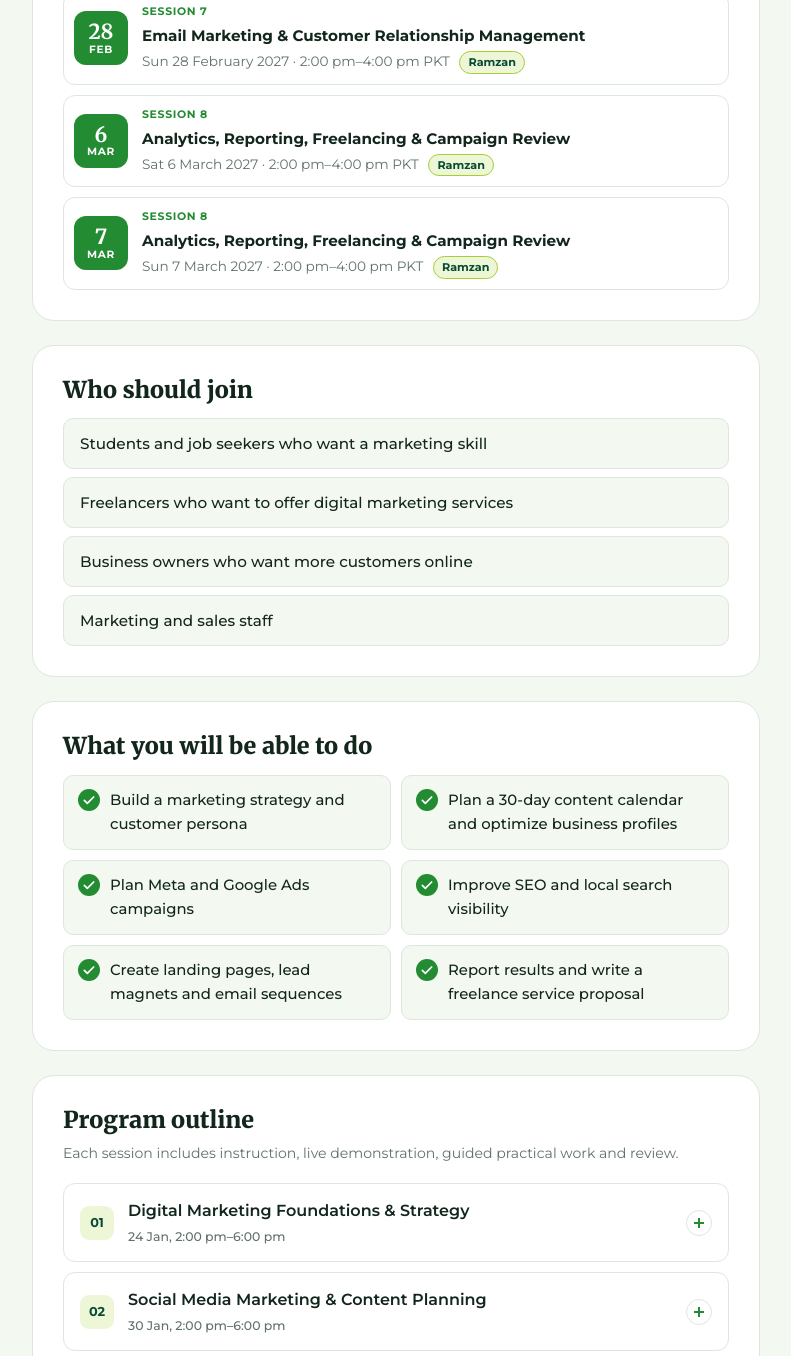
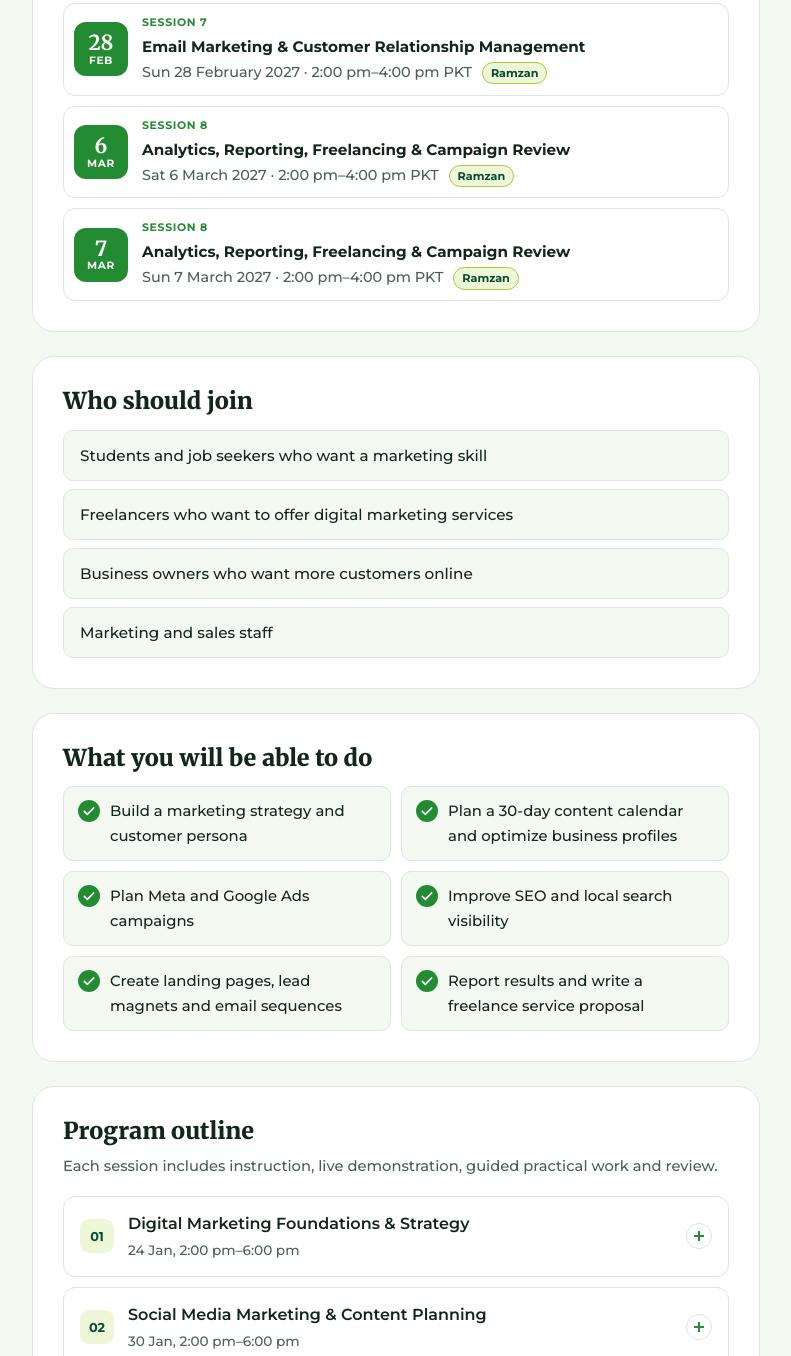
Before and after one commit to parhalikhapakistan/website, a plain HTML site: page course-digital-marketing.html in a window 1280 px wide. Shown: the part 1979-3335 px from the top of the page, without its empty margins (28-819 px from the left). Drawn offline with Linux system fonts and the light colour scheme.

Commit message:
Improve text readability across the site
Body text uses Montserrat Medium and a darker colour, grey notes are
darker, and FAQ answers and session details are normal size and use
the main text colour.

Co-Authored-By: Claude Opus 5.5 <noreply@anthropic.com>

```diff
--- a/assets/css/style.css
+++ b/assets/css/style.css
@@ -845,3 +845,13 @@ details[open] > summary .pp-plus::after { transform: translate(-50%, -50%) rotat
 .pay-qr img { width: 120px; height: 120px; border-radius: 10px; background: #fff; padding: 6px; border: 1px solid var(--line); image-rendering: pixelated; }
 .pay-qr figcaption { font-size: .8rem; color: var(--muted); line-height: 1.4; }
 .pay-box-qr { display: block; width: 140px; height: 140px; margin-top: 10px; border-radius: 10px; background: #fff; padding: 6px; border: 1px solid var(--line); image-rendering: pixelated; }
+
+/* Readability (2026-11-20): Medium-weight body text, darker colours, normal-size answers */
+:root { --text: #1F2F27; --muted: #4B5E54; }
+body { font-weight: 500; }
+.small { font-size: .92rem; }
+.pp-acc-body, .session-body { font-size: 1rem; }
+.pp-acc-title small { font-size: .85rem; }
+.pp-sched li > div > span:last-child { font-size: .9rem; }
+.enrol-summary > div, .pay-details dl, .pay-amount { font-size: .95rem; }
+.pp-acc-body, .pp-acc-body p { color: var(--text); }
```
